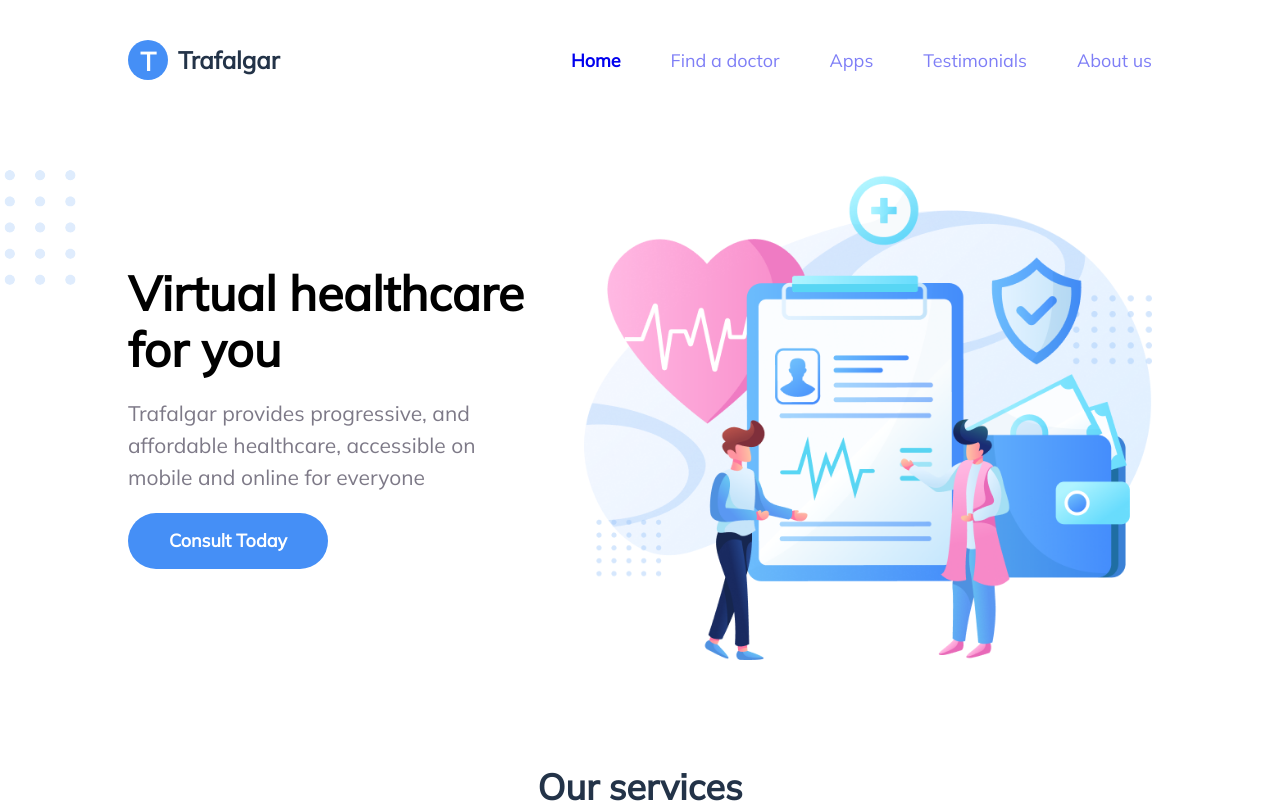
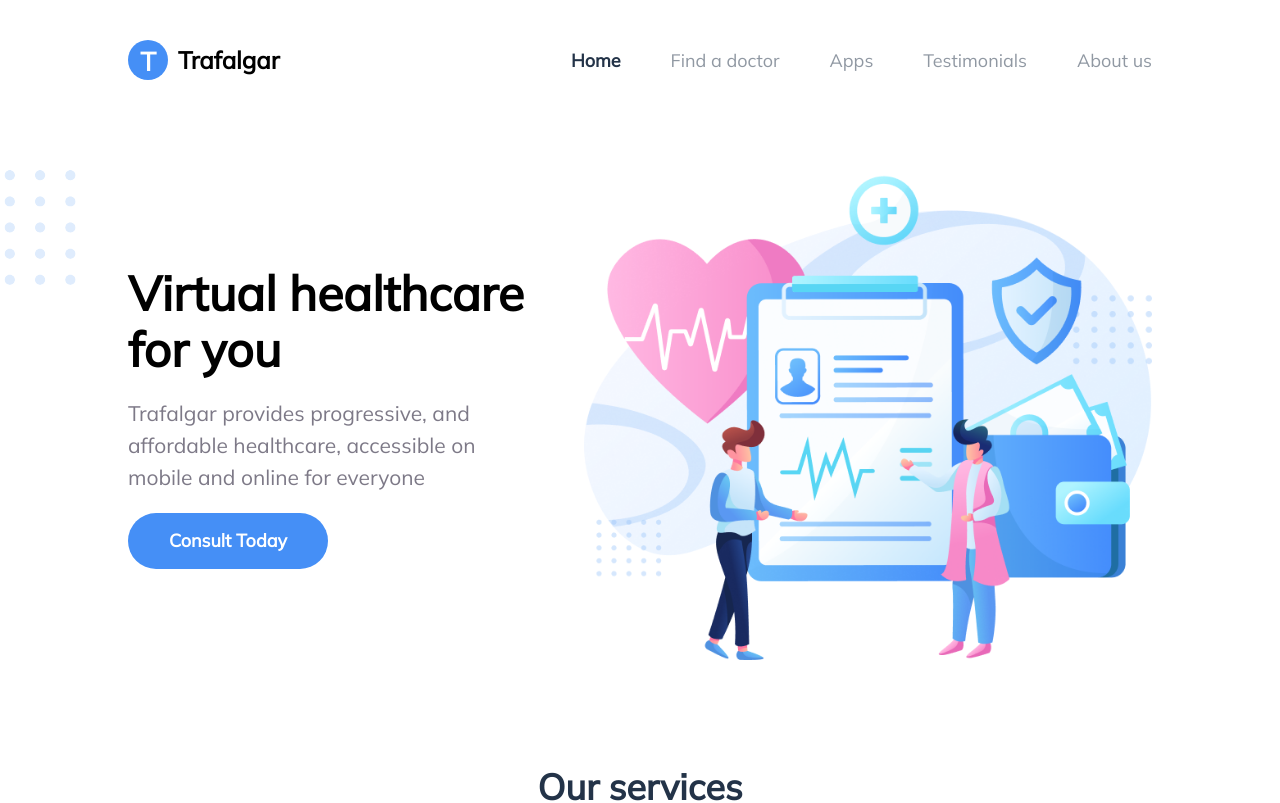
Before and after one commit to 100ferhas/trafalgar-react, a React (Create React App) app: page / in a window 1280 px wide. Shown: the top 803 px of the page. Built offline with nearby package versions, Linux system fonts and the light colour scheme.

Commit message:
fix link color

```diff
--- a/src/components/navigation/navigation.module.scss
+++ b/src/components/navigation/navigation.module.scss
@@ -5,7 +5,6 @@
     justify-content: space-between;
     align-items: center;
     padding: 40px $defaultPadding;
-    color: $black;
     overflow: hidden;
 
     .logoContainer {
@@ -44,6 +43,7 @@
     }
 
     a {
+        color: $black;
         opacity: 0.5;
         font-size: 18px;
         text-decoration: none;
```
